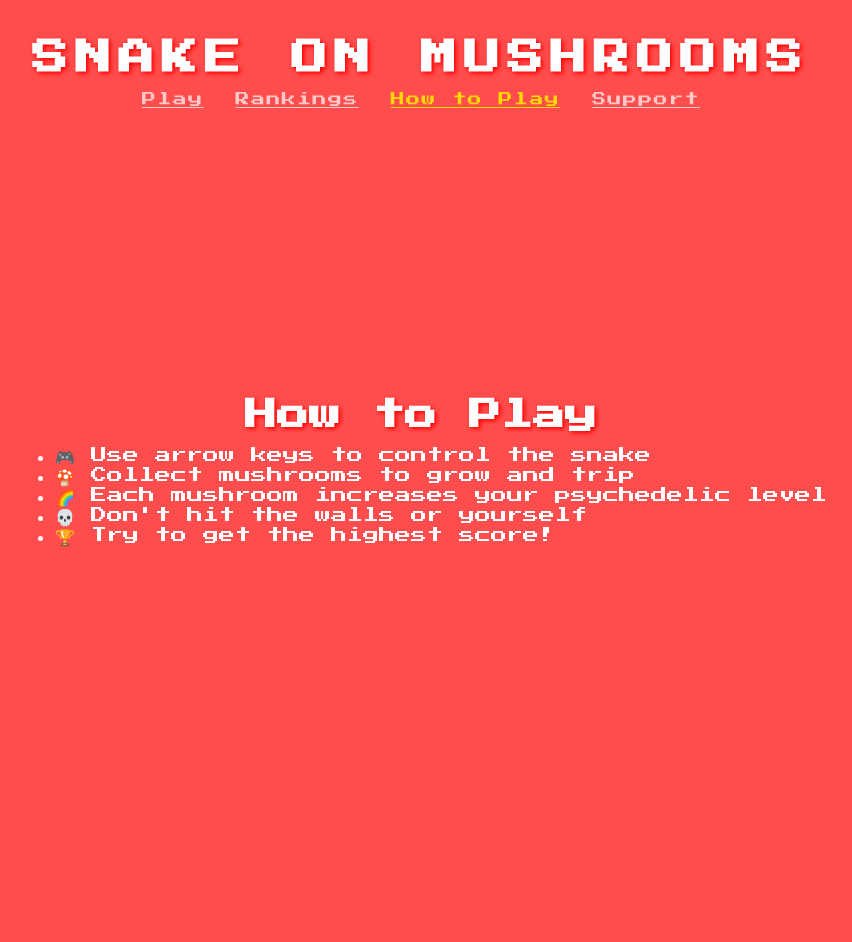
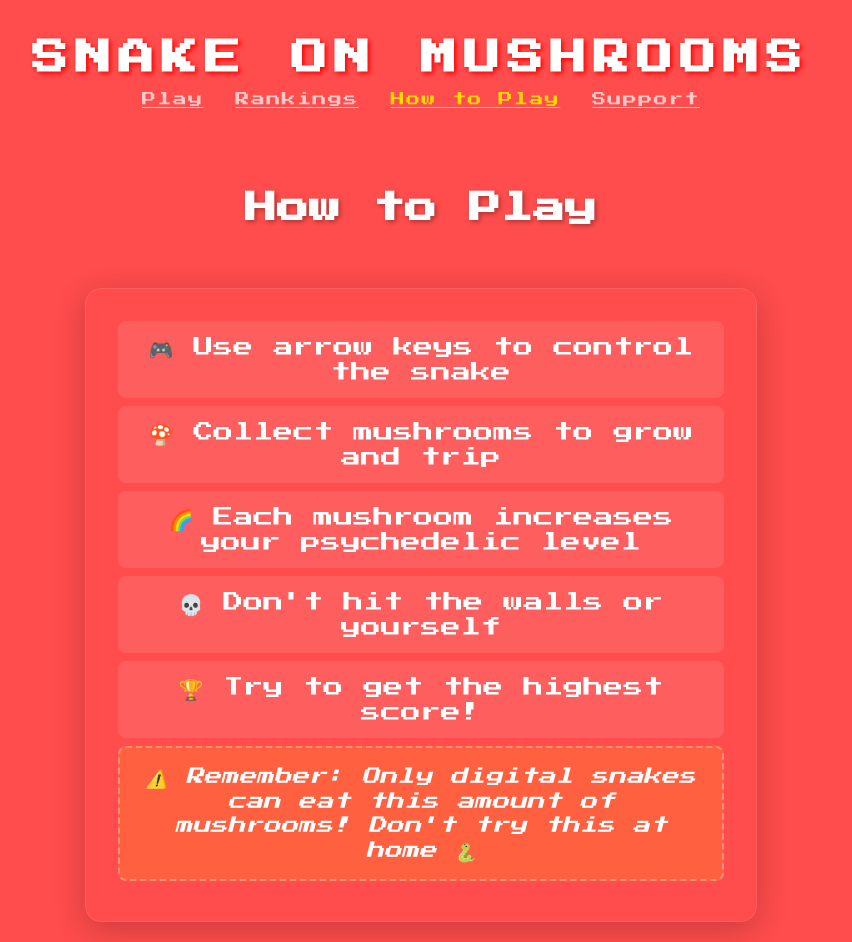
Before and after one commit to nicolasnardi404/snake-on-mushrooms-v2, a Next.js app: page /how-to-play in a window 1280 px wide. Shown: the whole page, without its empty margins (219-1071 px from the left). Before the commit the page ends 800 px from the top, so only its background shows below. Built offline with nearby package versions, Linux system fonts and the light colour scheme.

Commit message:
restyle how to play page

```diff
--- a/src/app/how-to-play/page.js
+++ b/src/app/how-to-play/page.js
@@ -1,17 +1,21 @@
+import styles from "../../../styles/HowToPlay.module.css";
+
 export default function HowToPlayPage() {
   return (
-    <div className="min-h-screen px-4">
-      <div className="max-w-2xl mx-auto">
-        <h1 className="text-4xl font-bold mb-8 text-center text-white">
-          How to Play
-        </h1>
-        <div className="bg-purple-900/50 p-8 rounded-lg backdrop-blur-sm border border-white/10">
-          <ul className="space-y-4 text-white text-lg">
+    <div className={styles.container}>
+      <div className={styles.content}>
+        <h1 className={styles.title}>How to Play</h1>
+        <div className={styles.instructionsCard}>
+          <ul className={styles.instructionsList}>
             <li>🎮 Use arrow keys to control the snake</li>
             <li>🍄 Collect mushrooms to grow and trip</li>
             <li>🌈 Each mushroom increases your psychedelic level</li>
             <li>💀 Don't hit the walls or yourself</li>
             <li>🏆 Try to get the highest score!</li>
+            <li className={styles.disclaimer}>
+              ⚠️ Remember: Only digital snakes can eat this amount of mushrooms!
+              Don't try this at home 🐍
+            </li>
           </ul>
         </div>
       </div>
--- /dev/null
+++ b/styles/HowToPlay.module.css
@@ -0,0 +1,69 @@
+.container {
+  display: flex;
+  justify-content: center;
+  align-items: center;
+}
+
+.content {
+  width: 100%;
+  max-width: 42rem;
+  margin: 0 auto;
+}
+
+.title {
+  font-size: 2rem;
+  font-weight: bold;
+  text-align: center;
+  color: white;
+  margin-bottom: 2em;
+  margin-top: 1em;
+  text-shadow: 2px 2px 4px rgba(0, 0, 0, 0.3);
+}
+
+.instructionsCard {
+  padding: 2rem;
+  border-radius: 1rem;
+  backdrop-filter: blur(8px);
+  border: 1px solid rgba(255, 255, 255, 0.1);
+  box-shadow: 0 8px 32px rgba(0, 0, 0, 0.2);
+  transition: transform 0.2s ease;
+}
+
+.instructionsCard:hover {
+  transform: translateY(-4px);
+}
+
+.instructionsList {
+  list-style: none;
+  padding: 0;
+  margin: 0;
+  color: white;
+  font-size: 1.25rem;
+}
+
+.instructionsList li {
+  padding: 1rem;
+  margin-bottom: 0.5rem;
+  background-color: rgba(255, 255, 255, 0.1);
+  border-radius: 0.5rem;
+  text-align: center;
+}
+
+.instructionsList li.disclaimer {
+  background-color: rgba(255, 217, 0, 0.15);
+  border: 2px dashed rgba(255, 255, 255, 0.3);
+  font-style: italic;
+  font-size: 1.1rem;
+  line-height: 1.4;
+}
+
+.instructionsList li.disclaimer:hover {
+  background-color: rgba(255, 217, 0, 0.2);
+  transform: scale(1.02) rotate(-0.5deg);
+}
+
+@media (max-width: 480px) {
+  .instructionsList li.disclaimer {
+    font-size: 1rem;
+  }
+}
```
